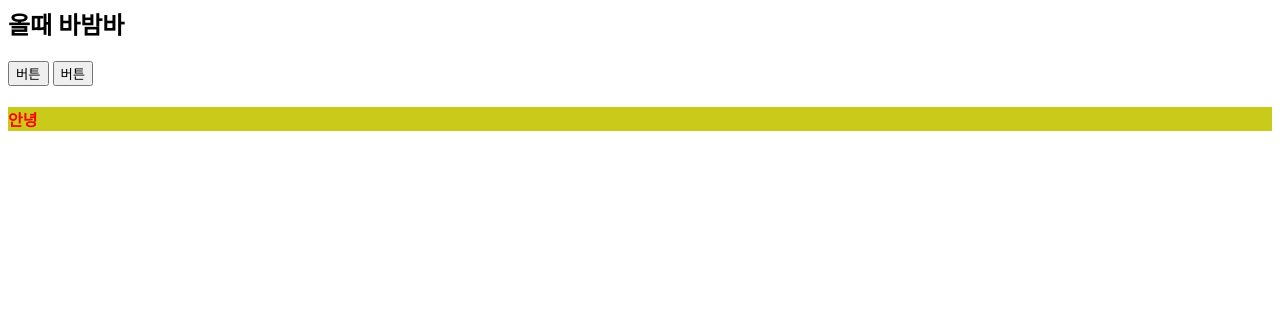
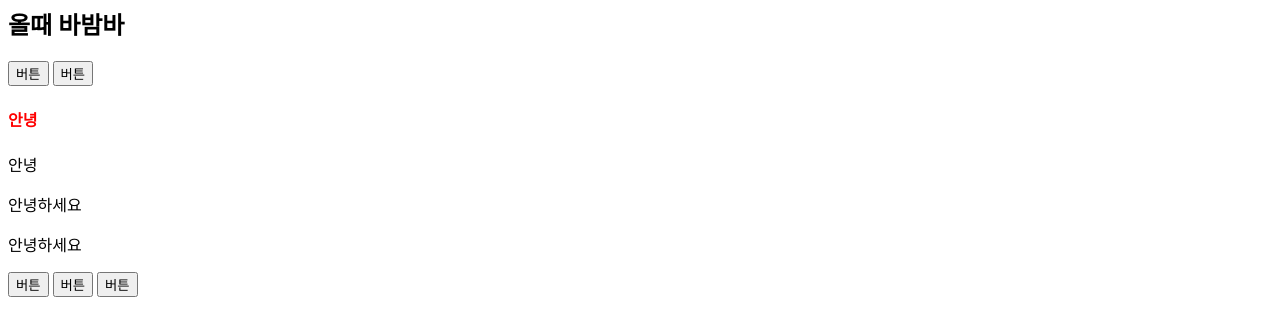
Before and after one commit to yulfather/codingapple, a plain HTML site: page index.html in a window 1280 px wide. Shown: the part 88-424 px from the top of the page. Drawn offline with nearby package versions, Linux system fonts and the light colour scheme.

Commit message:
jQuery사용이유

```diff
--- a/index.html
+++ b/index.html
@@ -34,6 +34,14 @@
 
   <h4 id="test" class="test1">안녕하세요</h4>
 
+  <p class="greeting">안녕하세요</p>
+  <p class="greeting">안녕하세요</p>
+  <p class="greeting">안녕하세요</p>
+
+  <button class="btn">버튼</button>
+  <button class="btn">버튼</button>
+  <button class="btn">버튼</button>
+
   <script>
 
     // 웹문서.html요소 가져와 id hello 내부글자 안녕으로 변경
@@ -65,7 +73,21 @@
     // 동작은 자바스크립트라 동일 코드를 짧게 쓸 수 있다.
     $('.test1').html('안녕');
     $('#test').css('color', 'red');
-    $('#test').attr('class', 'yellow-bg');
+    $('#test').addClass('class', 'yellow-bg');
+
+    $('.greeting').eq(0).html('안녕');
+
+    document.getElementsByClassName('btn')[0].addEventListener('click', function(){
+      document.getElementsByClassName('greeting')[0].style.display='none';
+    })
+
+    $('.btn').eq(1).on('click', function(){
+      $('.greeting').eq(1).hide();
+    })
+
+    $('.btn').eq(2).on('click', function(){
+      $('.greeting').slideUp();
+    })
 
   </script>
 
```
